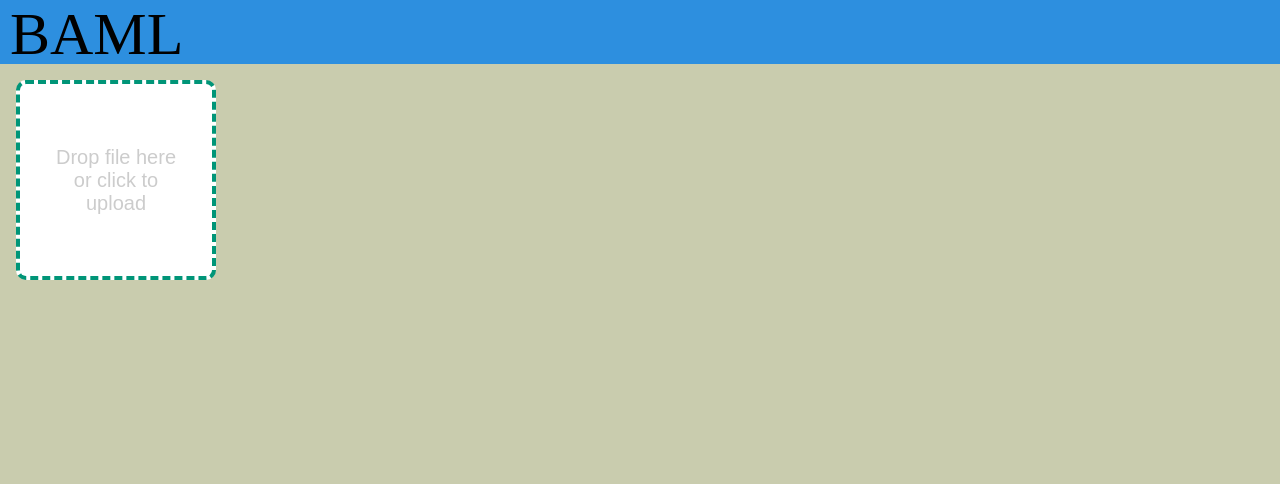
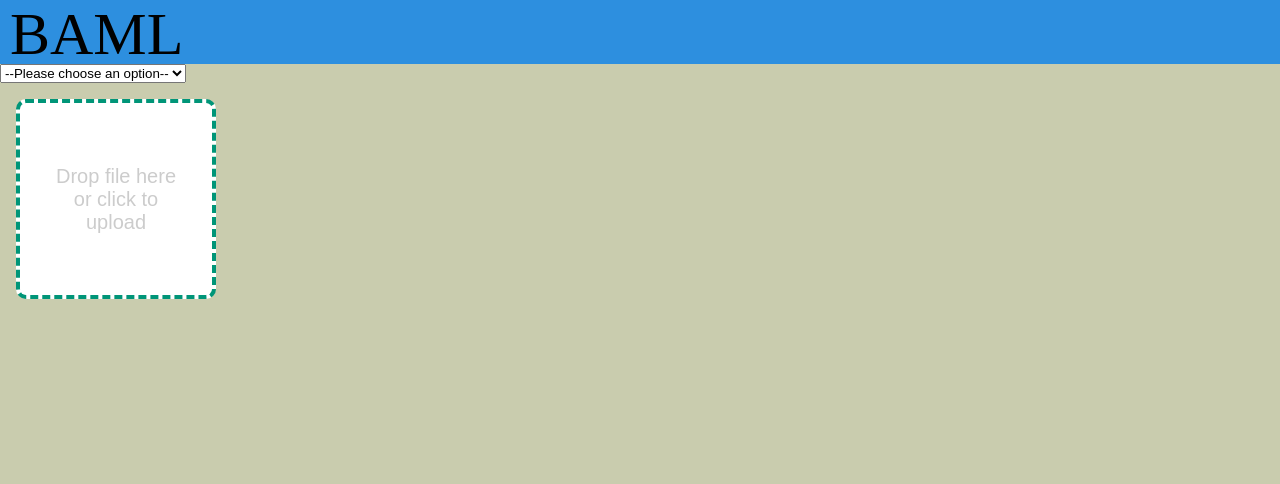
Before and after one commit to DivermanCiv/BAML, a Django app: page /application/ in a window 1280 px wide. Shown: the top 484 px of the page. Run offline with Django 3.2, Linux system fonts and the light colour scheme; some libraries are stand-ins or nearby versions.

Commit message:
add a select in application.html

```diff
--- a/BAML/templates/BAML/application.html
+++ b/BAML/templates/BAML/application.html
@@ -22,6 +22,13 @@
         {% block content %}
 
         <form action="./upload" method="POST" enctype="multipart/form-data">
+            <select id="monSelect">
+                <!-- il faudra changer les value="" et le texte à afficher -->
+                <option value="">--Please choose an option--</option>
+                <option value="">value1</option>
+                <option value="">value2</option>
+                <option value="">value3</option>
+            </select>
             <div class="drop-zone">
                 <span class="drop-zone__prompt">Drop file here or click to upload</span>
 
```
